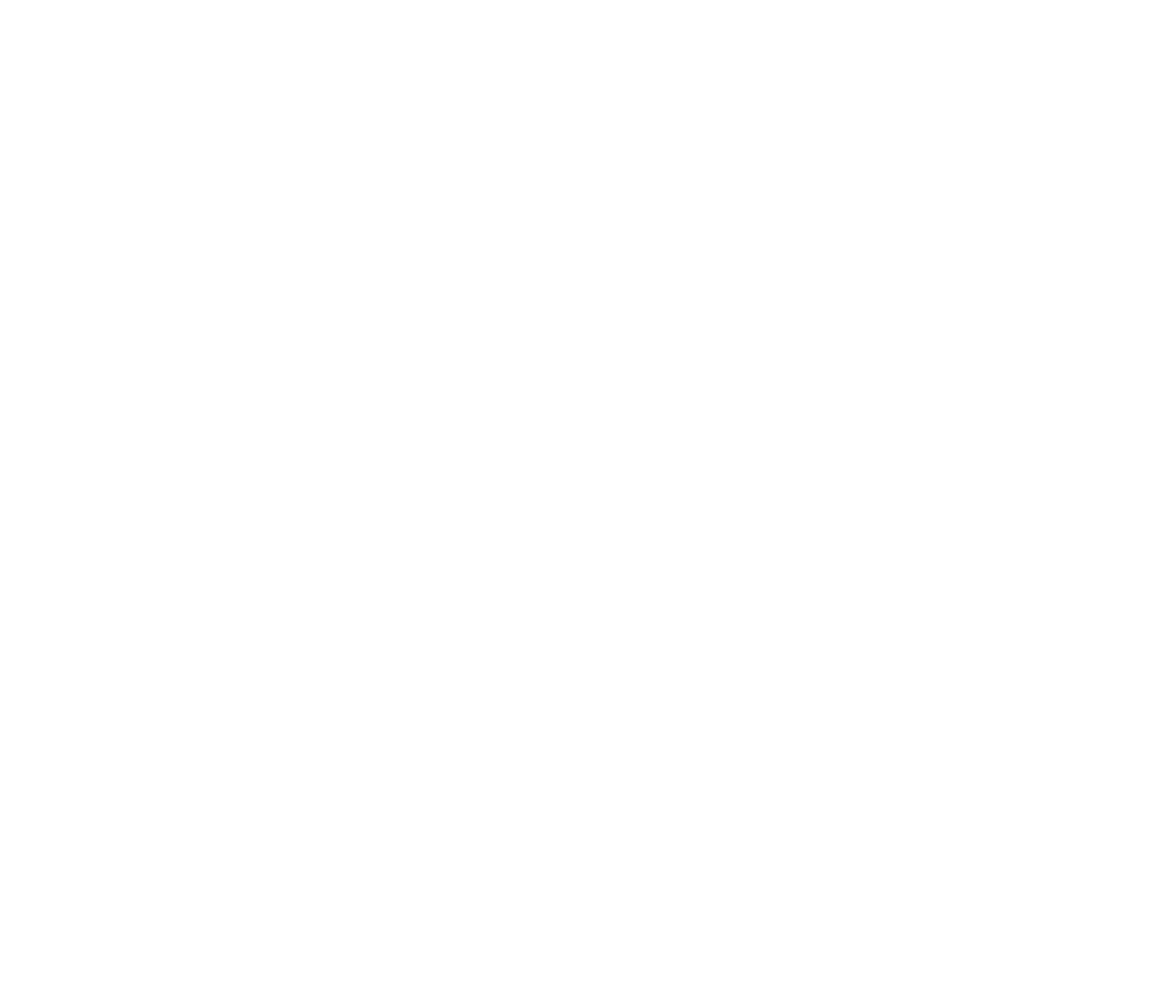
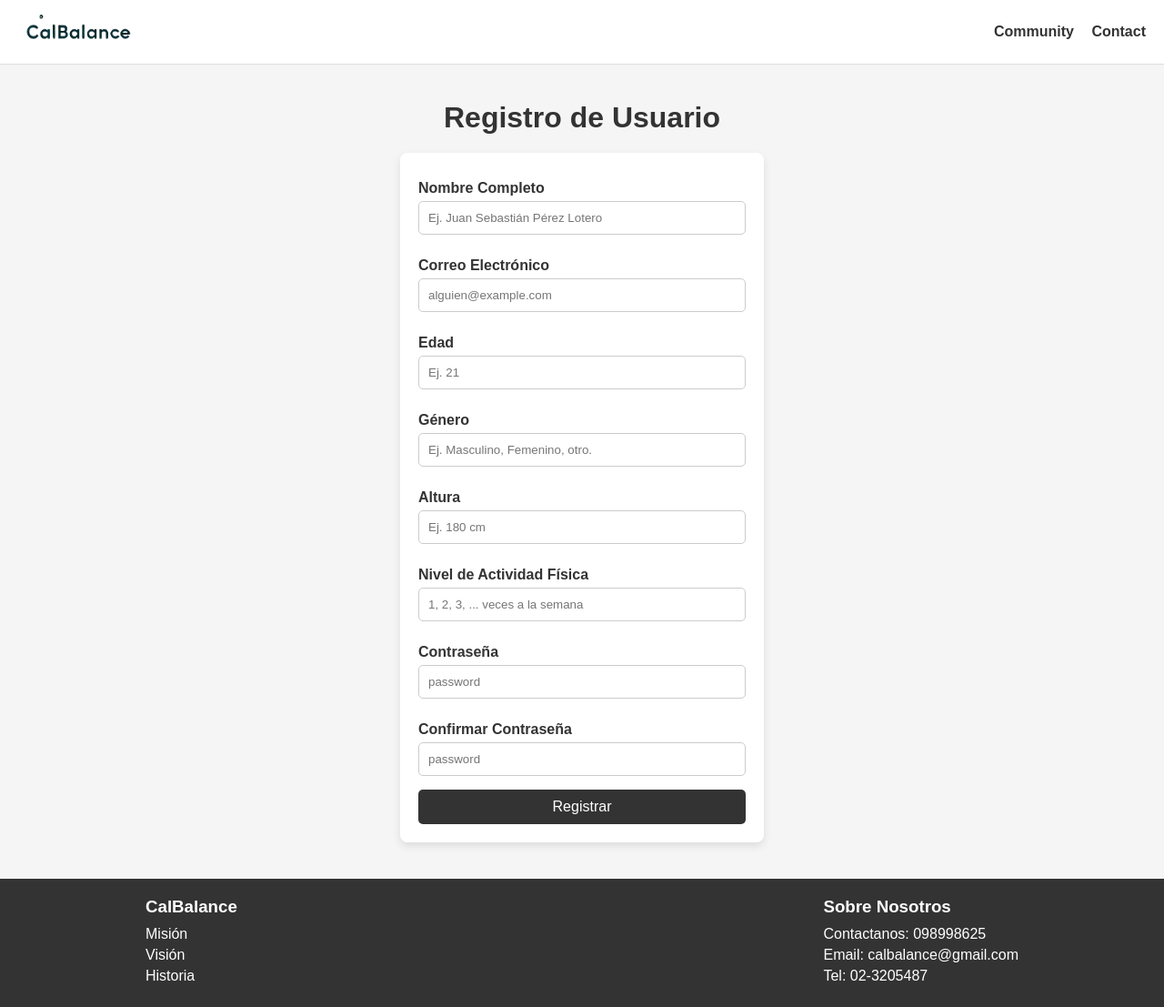
Before and after one commit to hocley/Revision_ProyectoCalBalance, a website: page public/registro.html in a window 1280 px wide. Shown: the whole page at 91% size. Before the commit the page ends 800 px from the top, so only its background shows below. Drawn offline with Linux system fonts and the light colour scheme.

Commit message:
Conexion con la bdd

```diff
--- /dev/null
+++ b/public/css/styleRegistro.css
@@ -0,0 +1,114 @@
+/* Reset básico */
+* {
+    margin: 0;
+    padding: 0;
+    box-sizing: border-box;
+}
+
+body {
+    font-family: Arial, sans-serif;
+    display: flex;
+    flex-direction: column;
+    align-items: center;
+    background-color: #f5f5f5;
+}
+
+/* Encabezado */
+header {
+    width: 100%;
+    padding: 10px 20px;
+    background-color: #ffffff;
+    display: flex;
+    justify-content: space-between;
+    align-items: center;
+    border-bottom: 1px solid #ddd;
+}
+
+.logo {
+    height: 50px;
+}
+
+nav a {
+    margin-left: 15px;
+    text-decoration: none;
+    color: #333;
+    font-weight: bold;
+}
+
+/* Contenedor principal */
+.main-container {
+    width: 100%;
+    display: flex;
+    flex-direction: column;
+    align-items: center;
+    padding: 40px 0;
+}
+
+.main-container h1 {
+    font-size: 2em;
+    color: #333;
+    margin-bottom: 20px;
+}
+
+/* Formulario de registro */
+.register-form {
+    display: flex;
+    flex-direction: column;
+    width: 90%;
+    max-width: 400px;
+    background-color: white;
+    padding: 20px;
+    border-radius: 8px;
+    box-shadow: 0px 4px 10px rgba(0, 0, 0, 0.1);
+}
+
+.register-form label {
+    color: #333;
+    font-weight: bold;
+    margin-top: 10px;
+}
+
+.register-form input {
+    width: 100%;
+    padding: 10px;
+    margin: 5px 0 15px 0;
+    border-radius: 5px;
+    border: 1px solid #ccc;
+}
+
+.register-form button {
+    width: 100%;
+    padding: 10px;
+    background-color: #333;
+    color: white;
+    border: none;
+    border-radius: 5px;
+    cursor: pointer;
+    font-size: 1em;
+}
+
+/* Pie de página */
+footer {
+    width: 100%;
+    padding: 20px;
+    background-color: #333;
+    color: white;
+    display: flex;
+    justify-content: center;
+}
+
+.footer-content {
+    width: 100%;
+    max-width: 1000px;
+    display: flex;
+    justify-content: space-between;
+    padding: 0 20px;
+}
+
+.footer-content h3 {
+    margin-bottom: 10px;
+}
+
+.footer-content p {
+    margin: 5px 0;
+}
--- a/public/registro.html
+++ b/public/registro.html
@@ -0,0 +1,68 @@
+<!DOCTYPE html>
+<html lang="es">
+<head>
+    <meta charset="UTF-8">
+    <meta name="viewport" content="width=device-width, initial-scale=1.0">
+    <title>CalBalance - Registro de Usuario</title>
+    <link rel="stylesheet" href="css/styleRegistro.css">
+</head>
+<body>
+    <header>
+        <img src="resources/CalbalanceNombre.png" alt="Logo de CalBalance" class="logo">
+        <nav>
+            <a href="#">Community</a>
+            <a href="#">Contact</a>
+        </nav>
+    </header>
+
+    <!-- Contenedor principal para el formulario de registro -->
+    <main class="main-container">
+        <h1>Registro de Usuario</h1>
+        <form class="register-form" action="http://localhost:3000/api/users/register" method="POST">
+            <label for="name">Nombre Completo</label>
+            <input type="text" id="name" name="name" placeholder="Ej. Juan Sebastián Pérez Lotero" required>
+
+            <label for="email">Correo Electrónico</label>
+            <input type="email" id="email" name="email" placeholder="alguien@example.com" required>
+
+            <label for="age">Edad</label>
+            <input type="number" id="age" name="age" placeholder="Ej. 21" required>
+
+            <label for="gender">Género</label>
+            <input type="text" id="gender" name="gender" placeholder="Ej. Masculino, Femenino, otro." required>
+
+            <label for="height">Altura</label>
+            <input type="text" id="height" name="height" placeholder="Ej. 180 cm" required>
+
+            <label for="activity-level">Nivel de Actividad Física</label>
+            <input type="text" id="activity-level" name="activity-level" placeholder="1, 2, 3, ... veces a la semana" required>
+
+            <label for="password">Contraseña</label>
+            <input type="password" id="password" name="password" placeholder="password" required>
+
+            <label for="confirm-password">Confirmar Contraseña</label>
+            <input type="password" id="confirm-password" name="confirm-password" placeholder="password" required>
+
+            <button type="submit">Registrar</button>
+        </form>
+    </main>
+
+    <!-- Pie de página -->
+    <footer>
+        <div class="footer-content">
+            <div>
+                <h3>CalBalance</h3>
+                <p>Misión</p>
+                <p>Visión</p>
+                <p>Historia</p>
+            </div>
+            <div>
+                <h3>Sobre Nosotros</h3>
+                <p>Contactanos: 098998625</p>
+                <p>Email: calbalance@gmail.com</p>
+                <p>Tel: 02-3205487</p>
+            </div>
+        </div>
+    </footer>
+</body>
+</html>
```
Also changed, not shown: app.js (+108 -6 lines), package.json (+6 -2 lines), public/index.html (+4 -3 lines), 1 other file.
